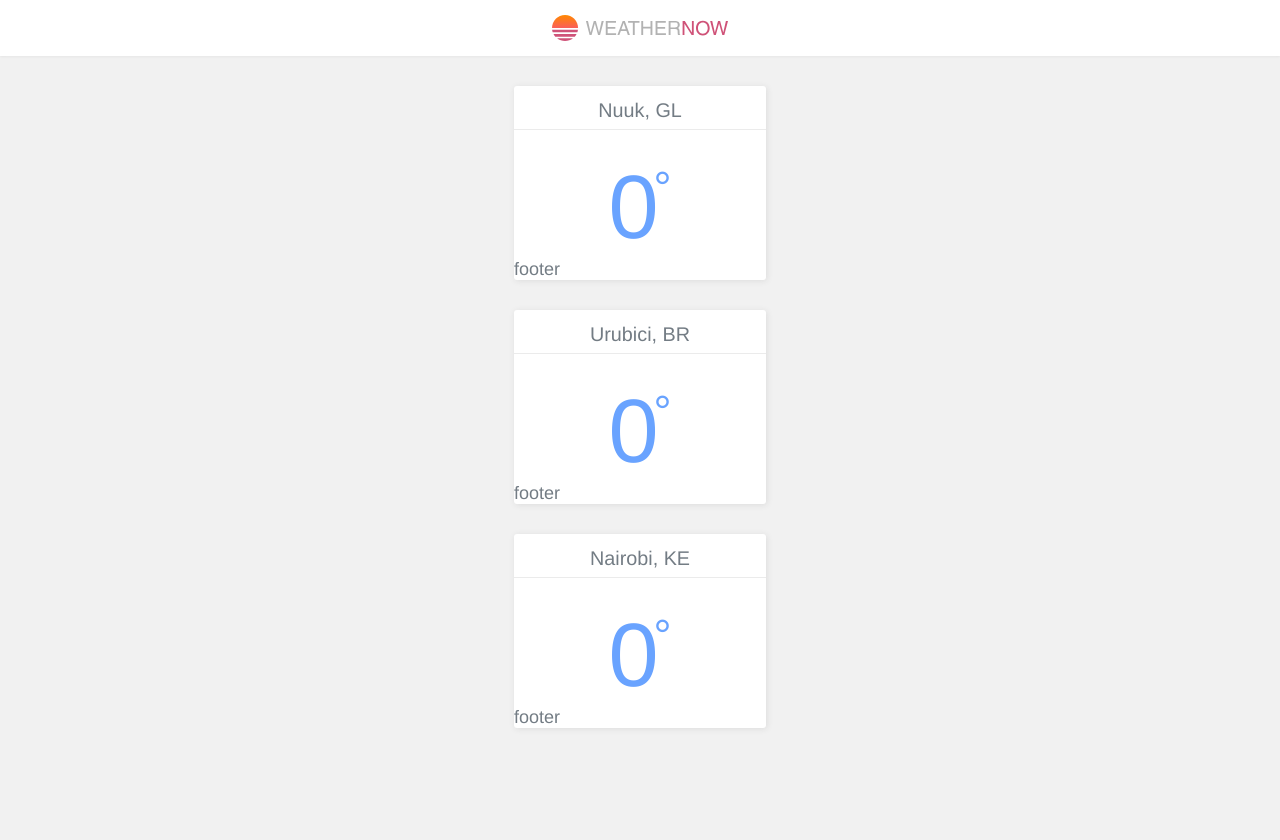
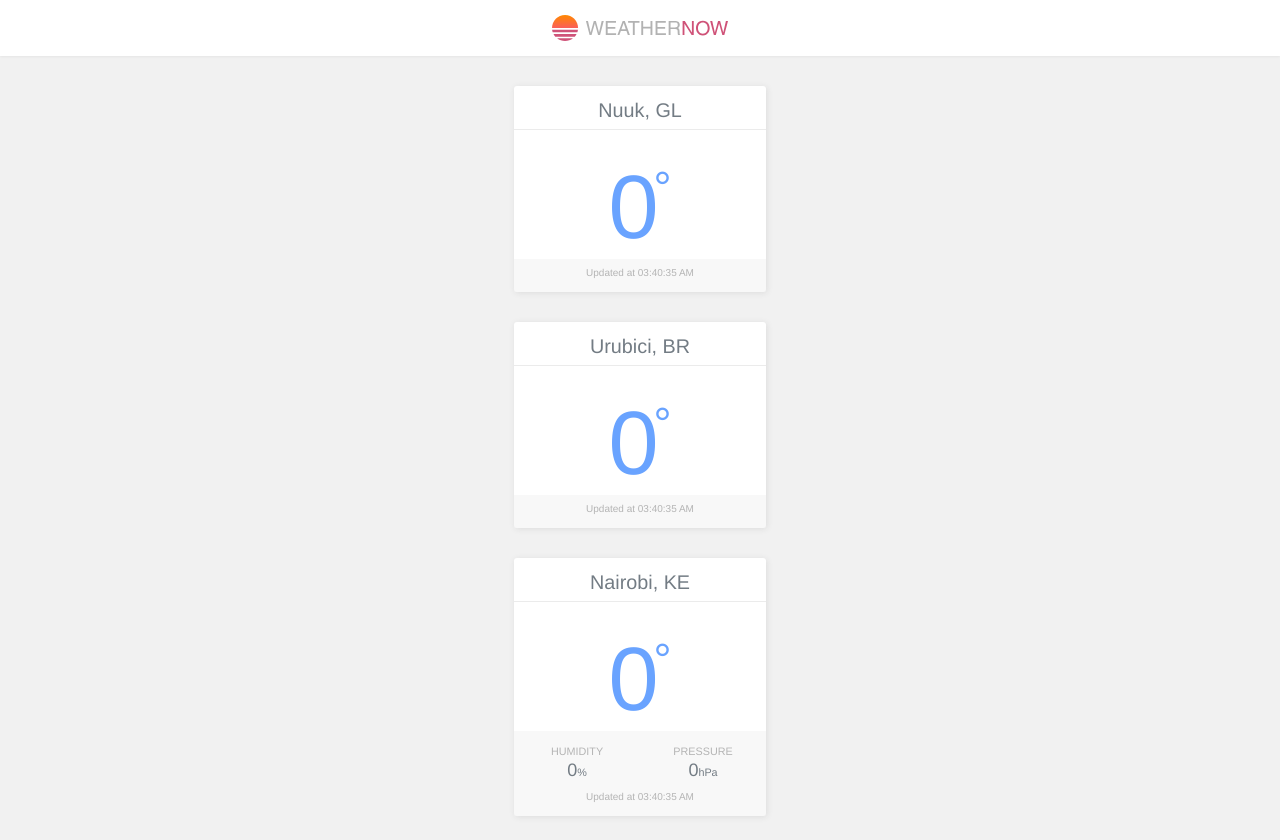
Before and after one commit to pauloklaus/weather-conditions, a Vue app: page / in a window 1280 px wide. Shown: the top 840 px of the page. Before the commit the page ends 800 px from the top, so only its background shows below. Built offline with nearby package versions, Linux system fonts and the light colour scheme; no server answers.

Commit message:
feat: CityCardFooter

```diff
--- a/src/components/CityCard/CityCardFooter.vue
+++ b/src/components/CityCard/CityCardFooter.vue
@@ -1,3 +1,98 @@
 <template>
-  <div class="card-footer">footer</div>
+  <div class="card-footer">
+    <div class="card-footer__data">
+      <div>
+        <span class="card-footer__data--title">HUMIDITY</span>
+        <br />
+        <span class="card-footer__data__humidity">
+          {{ humidity }}
+        </span>
+        <span class="card-footer__data--symbol">%</span>
+      </div>
+
+      <div>
+        <span class="card-footer__data--title">PRESSURE</span>
+        <br />
+        <span class="card-footer__data__pressure">
+          {{ pressure }}
+        </span>
+        <span class="card-footer__data--symbol">hPa</span>
+      </div>
+    </div>
+
+    <div class="card-footer__updated">
+      Updated at {{ hourFormatter(updatedAt) }}
+    </div>
+  </div>
 </template>
+
+<script>
+import { defineComponent, computed, toRefs } from "vue";
+import hourFormatter from "@/helpers/HourFormatter";
+
+export default defineComponent({
+  props: {
+    showDetails: {
+      type: Boolean,
+      default: false,
+    },
+    pressure: {
+      type: Number,
+      required: true,
+    },
+    humidity: {
+      type: Number,
+      required: true,
+    },
+    updatedAt: {
+      type: Date,
+      required: true,
+    },
+  },
+  setup(props) {
+    const { showDetails } = toRefs(props);
+    const detailsHeight = computed(() => showDetails.value ? "52px" : "0");
+
+    return {
+      detailsHeight,
+      hourFormatter,
+    };
+  },
+});
+</script>
+
+<style scoped>
+.card-footer {
+  background-color: var(--card-footer-bg-color);
+}
+
+.card-footer__data {
+  display: flex;
+  height: v-bind(detailsHeight);
+  overflow: hidden;
+  transition: height 0.2s;
+}
+
+.card-footer__data>div {
+  padding-top: 8px;
+  text-align: center;
+  width: 50%;
+}
+
+.card-footer__data--title {
+  color: var(--muted);
+  font-size: 0.6rem;
+}
+
+.card-footer__data--symbol {
+  font-size: 0.6rem;
+}
+
+.card-footer__updated {
+  color: var(--muted);
+  font-size: 10px;
+  margin-top: 8px;
+  padding-bottom: 14px;
+  text-align: center;
+}
+</style>
```
Also changed, not shown: 1 other file (tests, documents, lock files or other folders).
